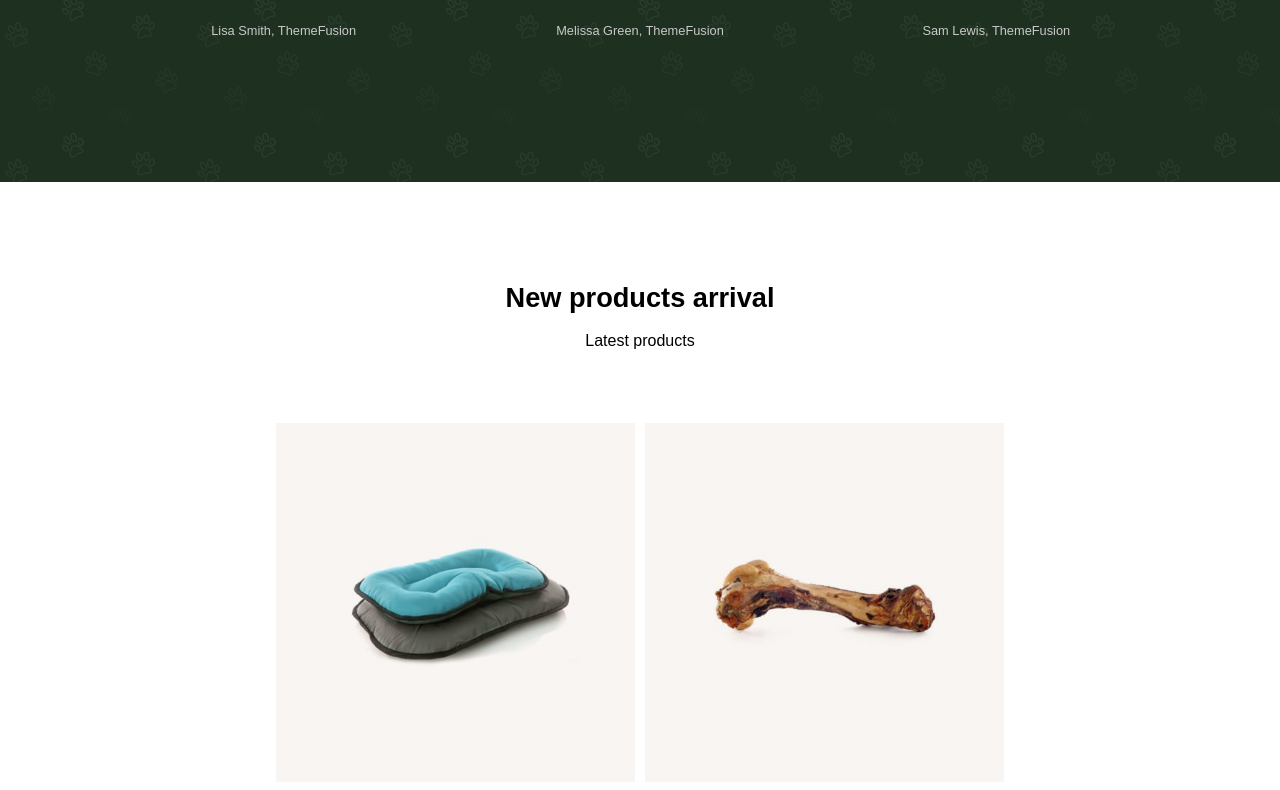
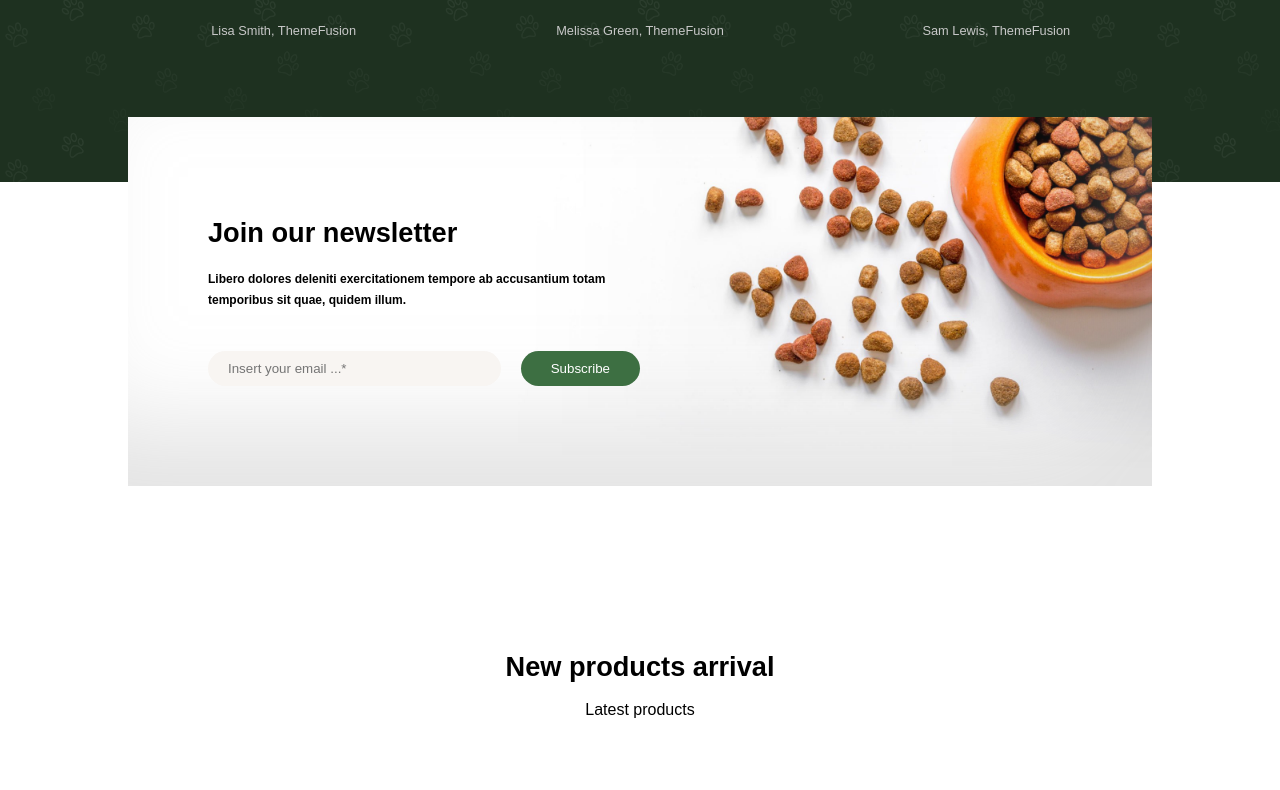
Before and after one commit to Broadcodes/proj-html-vuejs, a Vue app: page / in a window 1280 px wide. Shown: the part 3367-4157 px from the top of the page. Built offline with nearby package versions, Linux system fonts and the light colour scheme.

Commit message:
MAIN: Creazione area newsletter

```diff
--- a/src/components/FooterComponent.vue
+++ b/src/components/FooterComponent.vue
@@ -36,7 +36,7 @@
         </div>
         <div class="subscribe">
           <h3>Subscribe to our newsletter</h3>
-          <input type="text" name="email" id="email" placeholder="Insert your email ...*">
+          <input type="email" name="email" id="email" placeholder="Insert your email ...*">
           <input type="submit" value="Subscribe">
         </div>
       </div>
--- a/src/components/NewsLetterArea.vue
+++ b/src/components/NewsLetterArea.vue
@@ -1,15 +1,78 @@
 <template>
-  <div>
-
+  <div class="container">
+    <div class="boxNewsletter">
+      <div class="text">
+        <h2>Join our newsletter</h2>
+        <h3>Libero dolores deleniti exercitationem tempore ab accusantium totam
+          temporibus sit quae, quidem illum.
+        </h3>
+        <div class="submit">
+          <input type="email" name="email" id="email" placeholder="Insert your email ...*">
+          <input type="submit" value="Subscribe">
+        </div>
+      </div>
+    </div>
   </div>
 </template>
 
 <script>
 export default {
-    name: 'NewsLetterArea'
+  name: 'NewsLetterArea'
 }
 </script>
 
 <style lang="scss" scoped>
+.container {
+  position: relative;
+  top: -85px;
+  margin: auto 10%;
 
+  .boxNewsletter {
+    background-image: url('@/assets/images/banner-7-2x-scaled.jpg');
+    background-size: 100%;
+    background-repeat: no-repeat;
+    box-shadow: inset -60px -60px 100px rgba(176, 176, 176, 0.35);
+    object-fit: cover;
+    padding: 100px 80px;
+
+    .text {
+      width: 50%;
+
+      h2 {
+        font-size: 1.7rem;
+      }
+
+      h3 {
+        font-size: 0.75rem;
+        line-height: 1.3rem;
+        padding: 20px 0 40px;
+      }
+
+      .submit {
+        display: flex;
+
+        input {
+          border-radius: 25px;
+          padding: 10px 20px;
+          border: none;
+        }
+
+        input:nth-child(1) {
+          background-color: #f8f5f2;
+          width: 100%;
+          margin-right: 20px;
+        }
+
+        input:nth-child(2) {
+          background-color: #3d6f42;
+          color: #fff;
+          padding-left: 30px;
+          padding-right: 30px;
+        }
+      }
+
+
+    }
+  }
+}
 </style>
```
